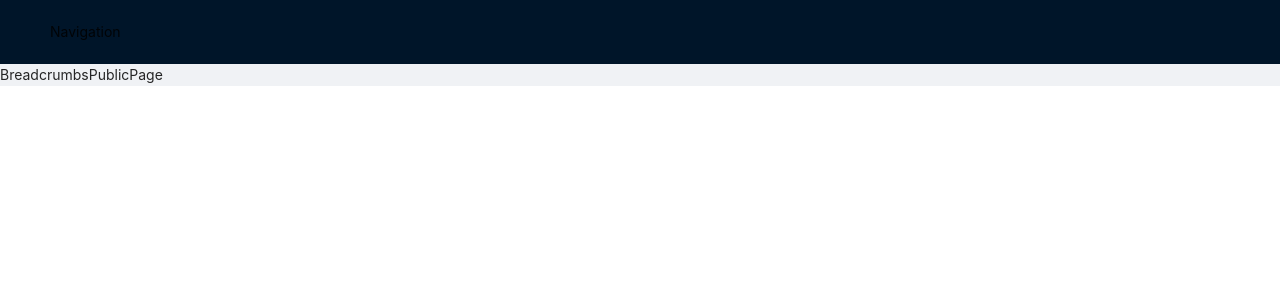
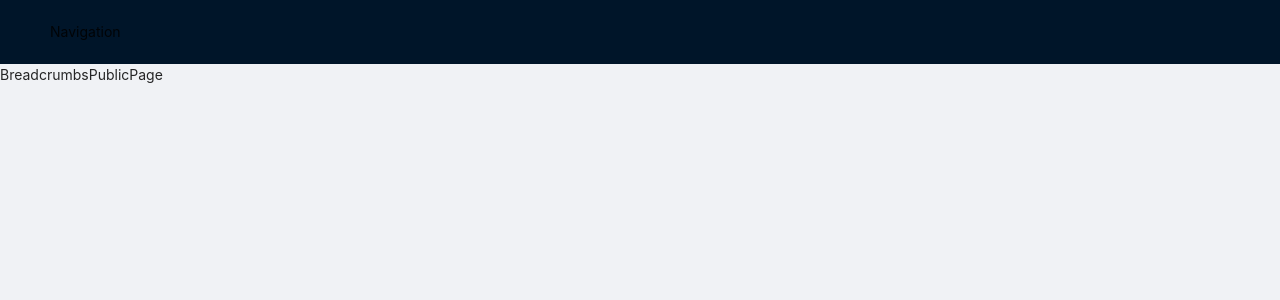
Before and after one commit to parzhitsky/ant-design-try, a React (Create React App) app in the folder client/: page /public in a window 1280 px wide. Shown: the top 300 px of the page. Built offline with nearby package versions, Linux system fonts and the light colour scheme.

Commit message:
Fix page full height

```diff
--- a/client/src/index.css
+++ b/client/src/index.css
@@ -1,6 +1,6 @@
 @import '~antd/dist/antd.css';
 
-:root, body, #root { min-height: 100%; }
+:root, body, #root { height: 100%; }
 
 body {
   margin: 0;
```
